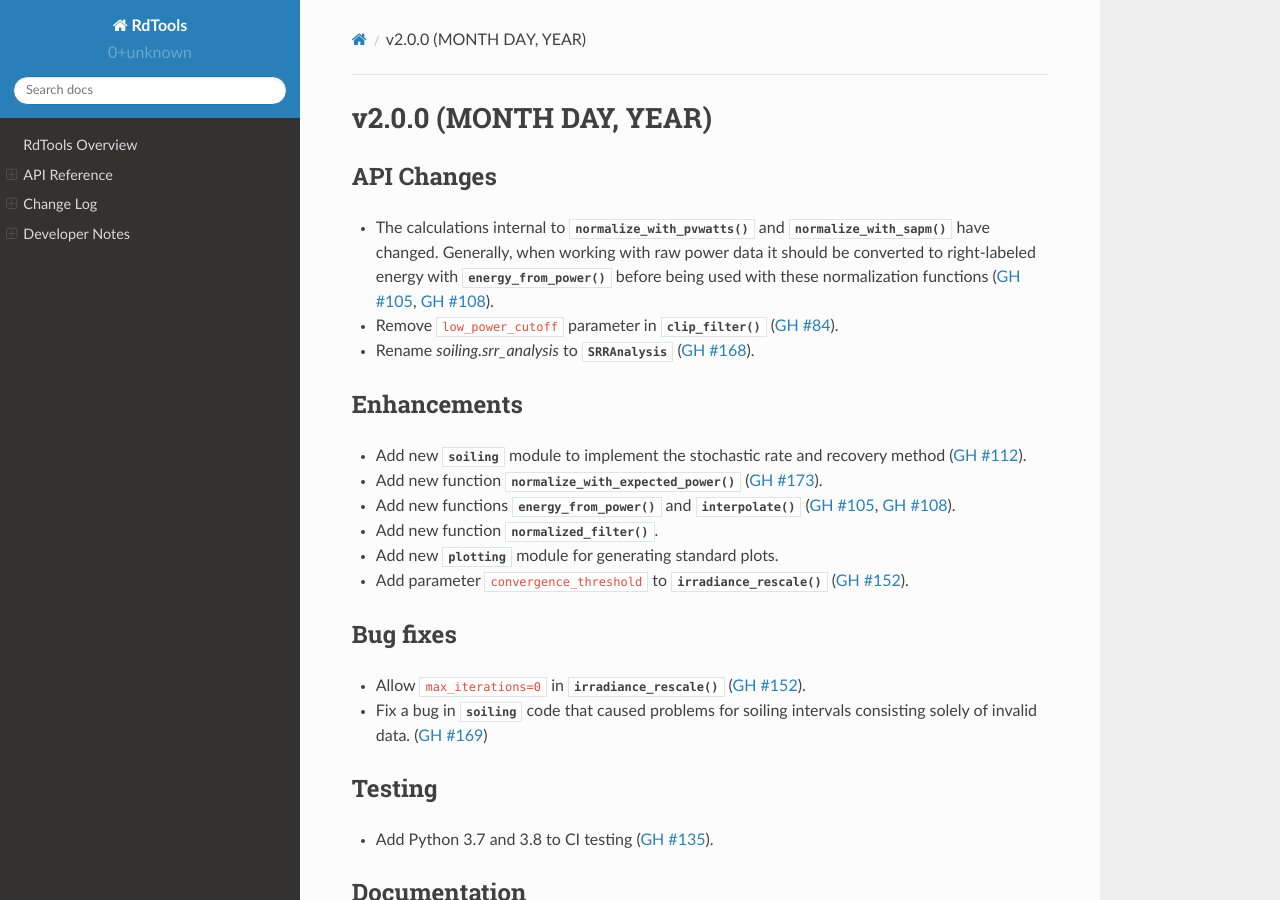
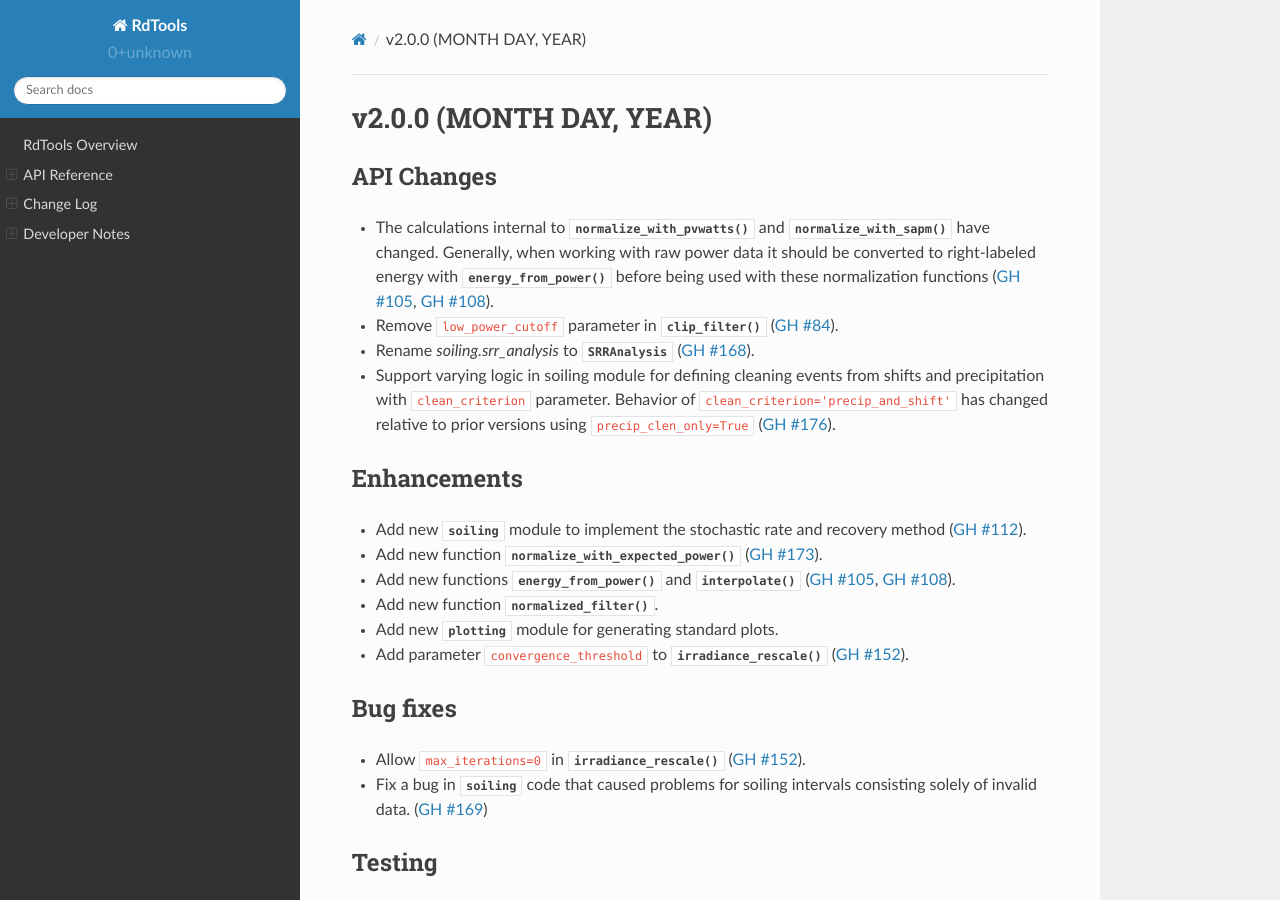
Before and after one commit to NREL/rdtools, a Sphinx documentation site: the page built from docs/sphinx/source/changelog/v2.0.0.rst, in a window 1280 px wide and 900 px high. Built offline with Sphinx 7.4.7 and the Read the Docs theme 2.0.0, drawn with Linux system fonts in a browser that asks for light colours; pages that are not in the unit, such as notebooks, are missing from menus.

Commit message:
update the changelog

```diff
--- a/docs/sphinx/source/changelog/v2.0.0.rst
+++ b/docs/sphinx/source/changelog/v2.0.0.rst
@@ -11,6 +11,9 @@
   before being used with these normalization functions (:pull:`105`, :pull:`108`).
 * Remove ``low_power_cutoff`` parameter in :py:func:`~rdtools.filtering.clip_filter` (:issue:`84`).
 * Rename `soiling.srr_analysis` to :py:class:`~rdtools.soiling.SRRAnalysis` (:pull:`168`).
+* Support varying logic in soiling module for defining cleaning events from shifts and
+  precipitation with ``clean_criterion`` parameter. Behavior of ``clean_criterion='precip_and_shift'``
+  has changed relative to prior versions using ``precip_clen_only=True`` (:pull:`176`).
 
 Enhancements
 ------------
```
